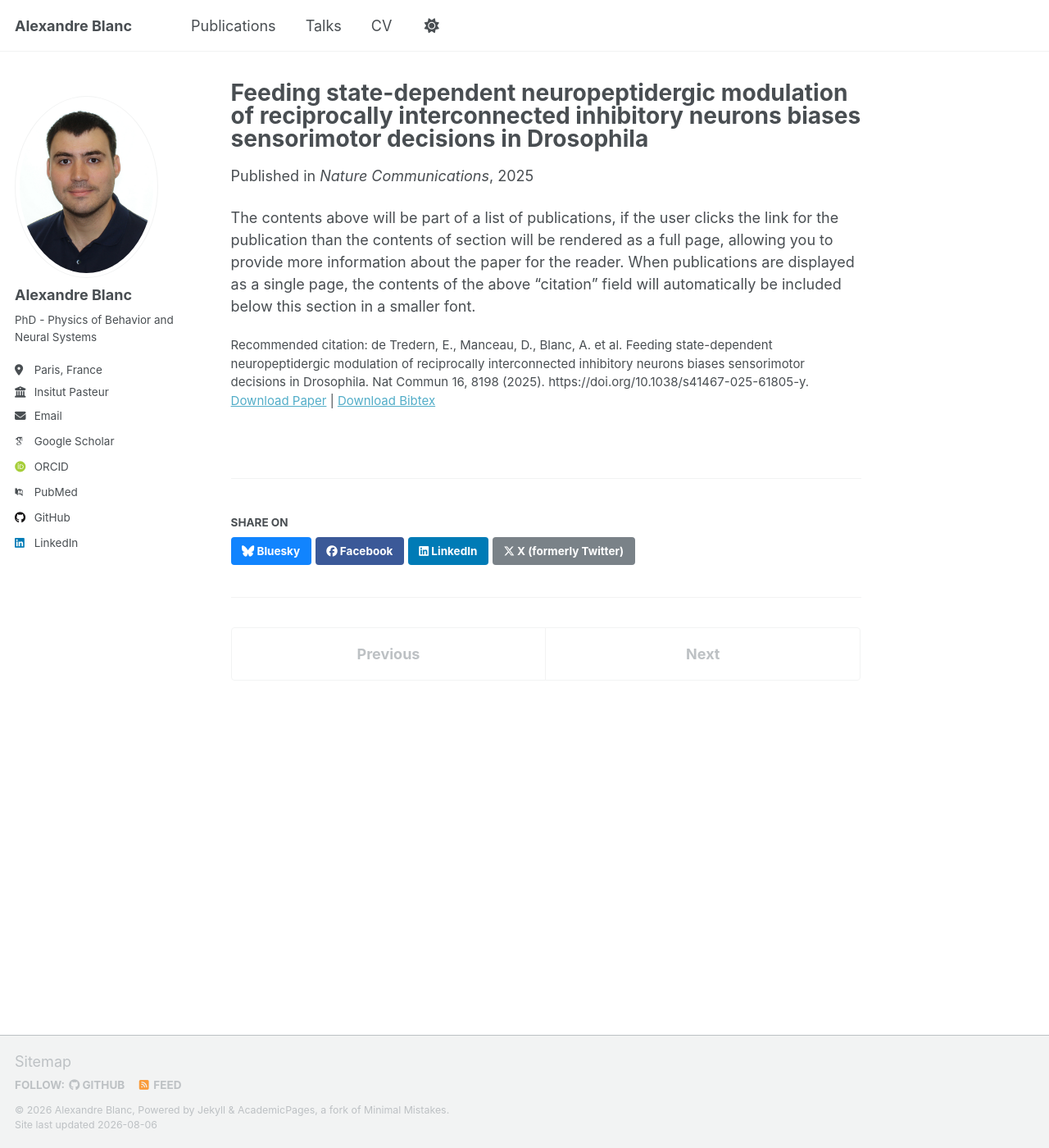
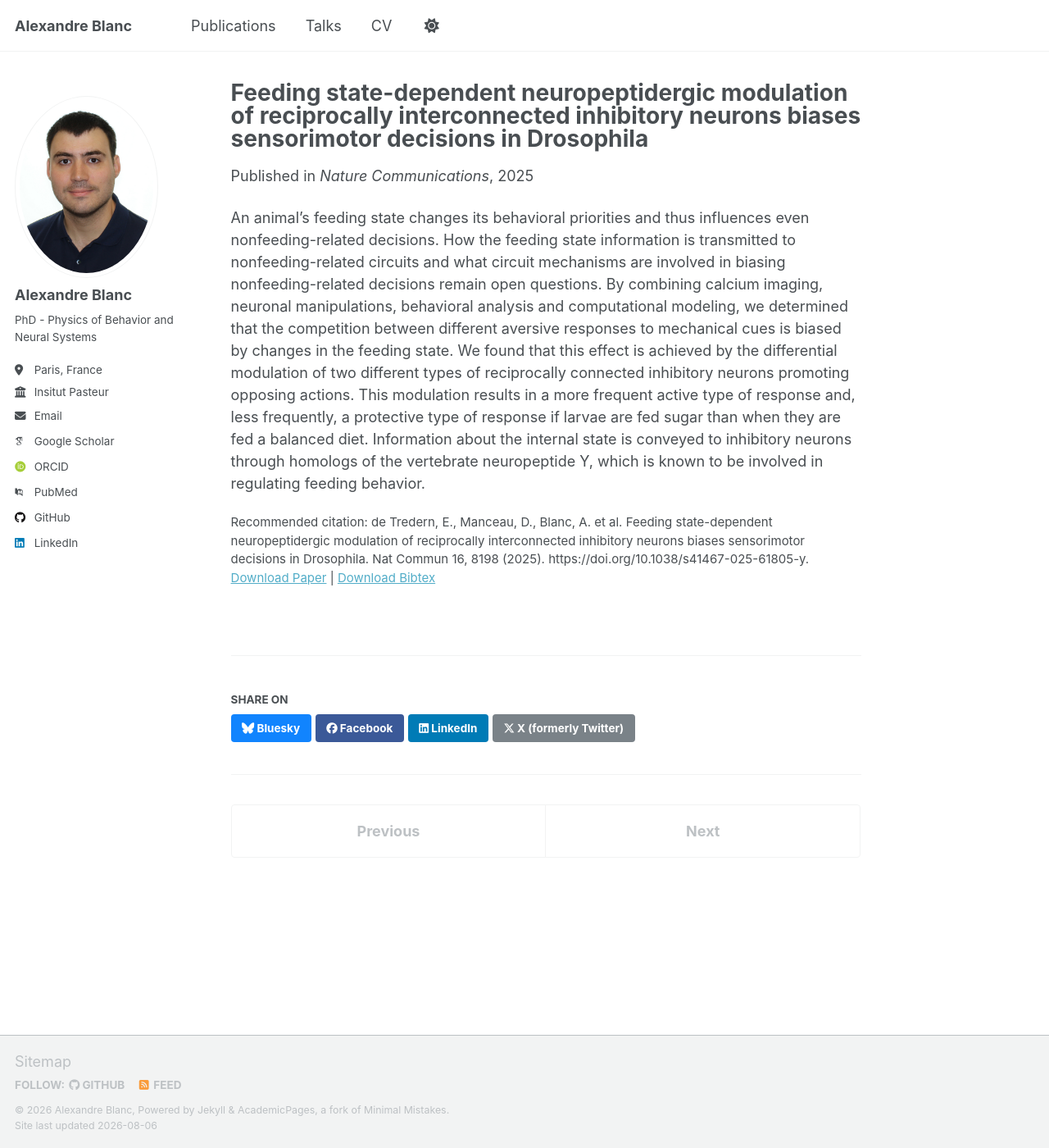
Before and after one commit to aleblanc30/aleblanc30.github.io, a Jekyll site: the page built from _publications/feedingState2025.md, in a window 1280 px wide and 1400 px high. Shown: the whole window at 82% size. Built offline with Jekyll 4.4.1, drawn with Linux system fonts in a browser that asks for light colours; some web fonts are replaced; a script that is not in the unit is left out.

Commit message:
Revise feedingState2025.md with detailed findings
Updated the publication details to include insights on how feeding state influences behavioral priorities and decision-making in Drosophila, along with the underlying neuronal mechanisms.

```diff
--- a/_publications/feedingState2025.md
+++ b/_publications/feedingState2025.md
@@ -11,4 +11,4 @@ bibtexurl: 'files/feedingState2025.bib'
 citation: 'de Tredern, E., Manceau, D., Blanc, A. et al. Feeding state-dependent neuropeptidergic modulation of reciprocally interconnected inhibitory neurons biases sensorimotor decisions in Drosophila. Nat Commun 16, 8198 (2025). https://doi.org/10.1038/s41467-025-61805-y.'
 ---
 
-The contents above will be part of a list of publications, if the user clicks the link for the publication than the contents of section will be rendered as a full page, allowing you to provide more information about the paper for the reader. When publications are displayed as a single page, the contents of the above "citation" field will automatically be included below this section in a smaller font.
+An animal’s feeding state changes its behavioral priorities and thus influences even nonfeeding-related decisions. How the feeding state information is transmitted to nonfeeding-related circuits and what circuit mechanisms are involved in biasing nonfeeding-related decisions remain open questions. By combining calcium imaging, neuronal manipulations, behavioral analysis and computational modeling, we determined that the competition between different aversive responses to mechanical cues is biased by changes in the feeding state. We found that this effect is achieved by the differential modulation of two different types of reciprocally connected inhibitory neurons promoting opposing actions. This modulation results in a more frequent active type of response and, less frequently, a protective type of response if larvae are fed sugar than when they are fed a balanced diet. Information about the internal state is conveyed to inhibitory neurons through homologs of the vertebrate neuropeptide Y, which is known to be involved in regulating feeding behavior.
```
